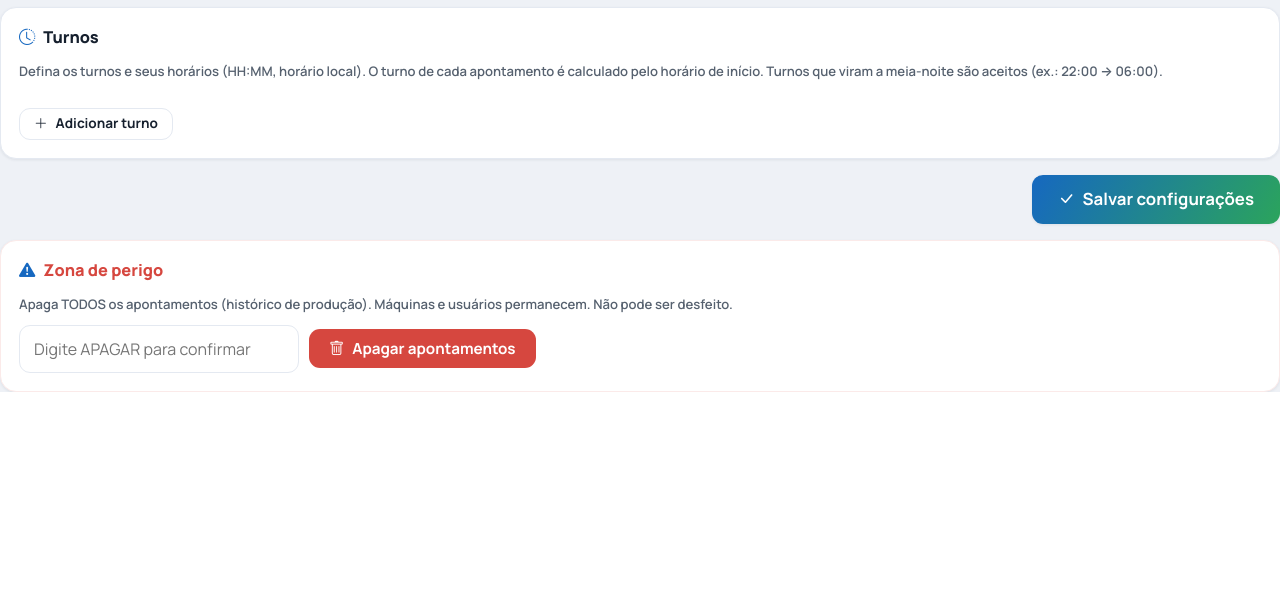
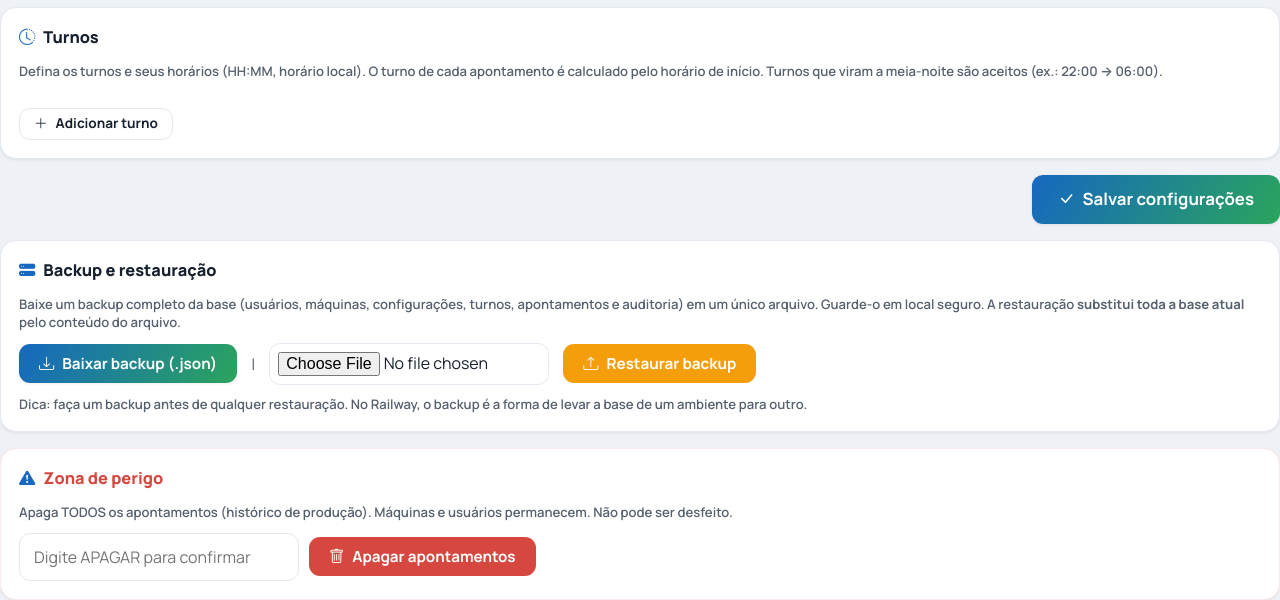
Before and after one commit to engenhariadecio/CONTROLE-DOBRA, a Flask app: template templates/admin_config.html in a window 1280 px wide. Shown: the part 586-1186 px from the top of the page. Before the commit the page ends 978 px from the top, so only its background shows below. Run offline with Flask 3, Linux system fonts and the light colour scheme; the template is opened without the code that fills it, so the values that code supplies are empty.

Commit message:
Add files via upload

```diff
--- a/app.py
+++ b/app.py
@@ -463,10 +463,36 @@ def bootstrap():
                 perfil='operador', perfis='operador', setor='Dobra', ativo=True))
         # Máquinas de exemplo (Dobra)
         if db.query(Maquina).count() == 0:
-            for i in range(1, 7):
-                db.add(Maquina(nome=f'Dobradeira {i:02d}', codigo=f'DOB-{i:02d}',
-                               setor='Dobra', ativa=True, ordem=i, meta_pph=60))
-            print('[bootstrap] 6 dobradeiras de exemplo criadas')
+            # Parque de máquinas de exemplo, cobrindo todos os setores da fábrica.
+            # (código, nome, setor, meta peças/hora de referência)
+            exemplos = [
+                # Corte
+                ('COR-PUN-01', 'Puncionadeira 01', 'Corte', 40),
+                ('COR-PUN-02', 'Puncionadeira 02', 'Corte', 40),
+                ('COR-LAS-01', 'Laser 01', 'Corte', 55),
+                ('COR-LAS-02', 'Laser 02', 'Corte', 55),
+                # Estamparia
+                ('EST-FUR-01', 'Furadeira 01', 'Estamparia', 90),
+                ('EST-PRE-01', 'Prensa 01', 'Estamparia', 120),
+                ('EST-PRE-02', 'Prensa 02', 'Estamparia', 120),
+                # Dobra
+                ('DOB-01', 'Dobradeira 01', 'Dobra', 60),
+                ('DOB-02', 'Dobradeira 02', 'Dobra', 60),
+                ('DOB-03', 'Dobradeira 03', 'Dobra', 60),
+                ('DOB-04', 'Dobradeira 04', 'Dobra', 60),
+                # Solda
+                ('SOL-PON-01', 'Solda Ponto 01', 'Solda', 75),
+                ('SOL-PON-02', 'Solda Ponto 02', 'Solda', 75),
+                ('SOL-01', 'Solda 01', 'Solda', 30),
+                ('SOL-02', 'Solda 02', 'Solda', 30),
+                # Acabamento
+                ('ACA-POL-01', 'Polimento 01', 'Acabamento', 50),
+                ('ACA-01', 'Acabamento 01', 'Acabamento', 50),
+            ]
+            for ordem, (cod, nome, setor, meta) in enumerate(exemplos, 1):
+                db.add(Maquina(nome=nome, codigo=cod, setor=setor,
+                               ativa=True, ordem=ordem, meta_pph=meta))
+            print(f'[bootstrap] {len(exemplos)} máquinas de exemplo criadas em 5 setores')
         db.commit()
     finally:
         db.close()
@@ -1466,6 +1492,113 @@ def api_apontamento_excluir():
 
 
 # ─────────────────────────────────────────────────────────────────────────────
+# API — Admin: backup e restauração (base completa do site)
+# ─────────────────────────────────────────────────────────────────────────────
+_BACKUP_MODELOS = [
+    ('config', Config),
+    ('usuarios', Usuario),
+    ('maquinas', Maquina),
+    ('apontamentos', Apontamento),
+    ('logs', ApontamentoLog),
+]
+
+
+def _dump_row(obj):
+    d = {}
+    for col in obj.__table__.columns:
+        v = getattr(obj, col.name)
+        if isinstance(v, datetime):
+            v = v.isoformat()
+        d[col.name] = v
+    return d
+
+
+def _load_row(Model, d):
+    cols = {c.name: c for c in Model.__table__.columns}
+    kwargs = {}
+    for k, v in (d or {}).items():
+        col = cols.get(k)
+        if col is None:
+            continue
+        if v is not None and isinstance(col.type, DateTime):
+            try:
+                v = datetime.fromisoformat(str(v).replace('Z', ''))
+            except (ValueError, TypeError):
+                v = None
+        kwargs[k] = v
+    return Model(**kwargs)
+
+
+def _reset_sequences(db):
+    """No PostgreSQL, ressincroniza as sequences de id após restaurar ids explícitos."""
+    if engine.dialect.name != 'postgresql':
+        return
+    for _, Model in _BACKUP_MODELOS:
+        tabela = Model.__tablename__
+        db.execute(text(
+            "SELECT setval(pg_get_serial_sequence(:t, 'id'), "
+            "(SELECT COALESCE(MAX(id), 1) FROM " + tabela + "))"
+        ), {'t': tabela})
+
+
+@app.route('/api/admin/backup')
+@perfil_obrigatorio('admin')
+def api_backup():
+    db = Session()
+    try:
+        data = {'version': 1, 'gerado_em': datetime.utcnow().isoformat() + 'Z'}
+        for chave, Model in _BACKUP_MODELOS:
+            data[chave] = [_dump_row(x) for x in db.query(Model).all()]
+        bio = io.BytesIO(json.dumps(data, ensure_ascii=False, default=str).encode('utf-8'))
+        bio.seek(0)
+        nome = f"backup_producao_{datetime.utcnow().strftime('%Y%m%d_%H%M')}.json"
+        return send_file(bio, as_attachment=True, download_name=nome,
+                         mimetype='application/json')
+    finally:
+        db.close()
+
+
+@app.route('/api/admin/restore', methods=['POST'])
+@perfil_obrigatorio('admin')
+def api_restore():
+    # Aceita arquivo (multipart 'arquivo') ou JSON no corpo.
+    payload = None
+    arq = request.files.get('arquivo')
+    if arq is not None:
+        try:
+            payload = json.loads(arq.read().decode('utf-8'))
+        except (ValueError, UnicodeDecodeError):
+            return jsonify({'ok': False, 'erro': 'Arquivo de backup inválido.'}), 400
+    else:
+        payload = request.get_json(force=True, silent=True)
+    if not isinstance(payload, dict) or 'usuarios' not in payload or 'maquinas' not in payload:
+        return jsonify({'ok': False, 'erro': 'Backup inválido ou incompleto.'}), 400
+
+    db = Session()
+    try:
+        # Apaga tudo (filhos primeiro por causa das referências).
+        for chave, Model in reversed(_BACKUP_MODELOS):
+            db.query(Model).delete()
+        db.commit()
+        # Reinsere preservando os ids.
+        contagem = {}
+        for chave, Model in _BACKUP_MODELOS:
+            linhas = payload.get(chave, []) or []
+            for d in linhas:
+                db.add(_load_row(Model, d))
+            contagem[chave] = len(linhas)
+        db.commit()
+        _reset_sequences(db)
+        db.commit()
+        return jsonify({'ok': True, 'contagem': contagem})
+    except Exception as e:  # noqa: BLE001 — devolve o motivo ao admin
+        db.rollback()
+        return jsonify({'ok': False, 'erro': 'Falha ao restaurar: ' + str(e)}), 500
+    finally:
+        db.close()
+
+
+# ─────────────────────────────────────────────────────────────────────────────
 # API — Admin: reset (zera apontamentos) — proteção por confirmação
 # ─────────────────────────────────────────────────────────────────────────────
 @app.route('/api/admin/reset', methods=['POST'])
--- a/templates/admin_config.html
+++ b/templates/admin_config.html
@@ -63,6 +63,18 @@
 
 <div class="flex mt" style="justify-content:flex-end;">
   <button class="btn btn-primary btn-lg" id="btnSalvar"><i class="bi bi-check-lg"></i>Salvar configurações</button>
+</div>
+
+<div class="card card-pad mt">
+  <div class="card-title"><i class="bi bi-hdd-stack-fill"></i>Backup e restauração</div>
+  <p class="hint" style="margin-bottom:12px;">Baixe um backup completo da base (usuários, máquinas, configurações, turnos, apontamentos e auditoria) em um único arquivo. Guarde-o em local seguro. A restauração <b>substitui toda a base atual</b> pelo conteúdo do arquivo.</p>
+  <div class="flex" style="gap:14px;flex-wrap:wrap;align-items:center;">
+    <a class="btn btn-primary" href="/api/admin/backup"><i class="bi bi-download"></i>Baixar backup (.json)</a>
+    <span class="muted">|</span>
+    <input type="file" id="fileRestore" accept="application/json,.json" class="input" style="max-width:280px;padding:8px;">
+    <button class="btn btn-amber" id="btnRestore"><i class="bi bi-upload"></i>Restaurar backup</button>
+  </div>
+  <p class="hint" style="margin-top:10px;">Dica: faça um backup antes de qualquer restauração. No Railway, o backup é a forma de levar a base de um ambiente para outro.</p>
 </div>
 
 <div class="card card-pad mt" style="border-color:var(--red-soft);">
@@ -142,6 +154,23 @@ document.getElementById('btnSalvar').addEventListener('click', async(e)=>{
   finally{ e.target.disabled=false; }
 });
 
+document.getElementById('btnRestore').addEventListener('click', async(e)=>{
+  const f=document.getElementById('fileRestore').files[0];
+  if(!f){ toast('Escolha o arquivo de backup','err'); return; }
+  if(!confirm('Restaurar este backup vai SUBSTITUIR toda a base atual (usuários, máquinas, apontamentos). Deseja continuar?')) return;
+  e.target.disabled=true;
+  try{
+    const fd=new FormData(); fd.append('arquivo', f);
+    const r=await fetch('/api/admin/restore',{method:'POST',body:fd});
+    const j=await r.json();
+    if(!j.ok) throw new Error(j.erro||'Falha ao restaurar');
+    const c=j.contagem||{};
+    toast('Base restaurada: '+(c.usuarios||0)+' usuários, '+(c.maquinas||0)+' máquinas, '+(c.apontamentos||0)+' apontamentos','ok');
+    setTimeout(()=>location.reload(), 1200);
+  }catch(err){ toast(err.message,'err'); }
+  finally{ e.target.disabled=false; }
+});
+
 document.getElementById('btnReset').addEventListener('click', async(e)=>{
   const c=document.getElementById('reset').value.trim();
   if(c!=='APAGAR'){ toast('Digite APAGAR para confirmar','err'); return; }
```
Also changed, not shown: README.md.
